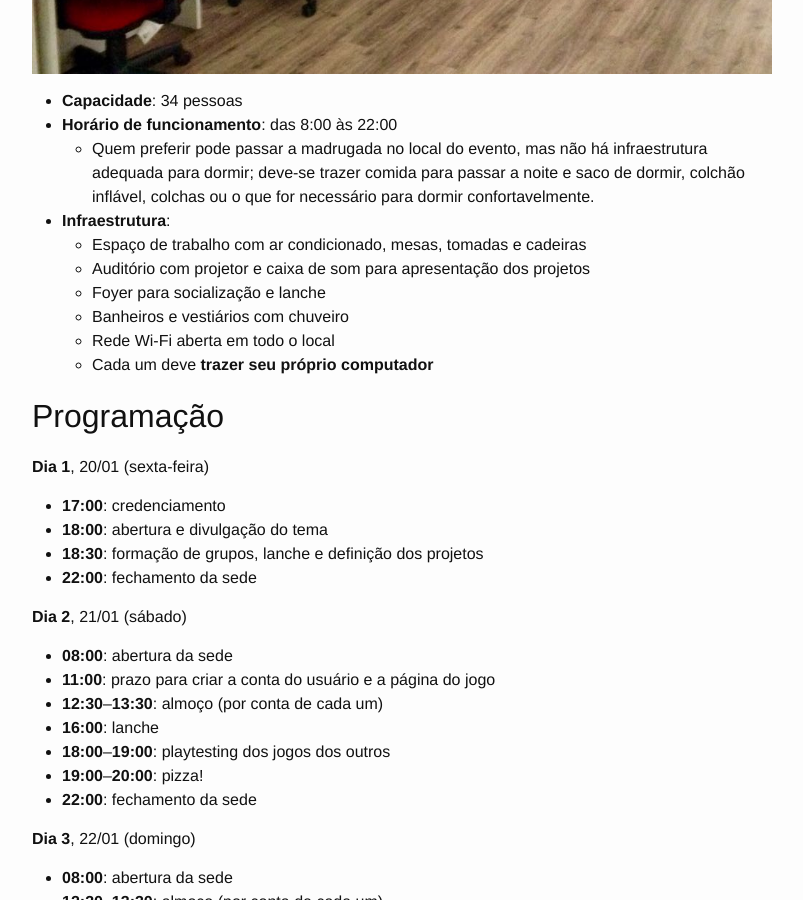
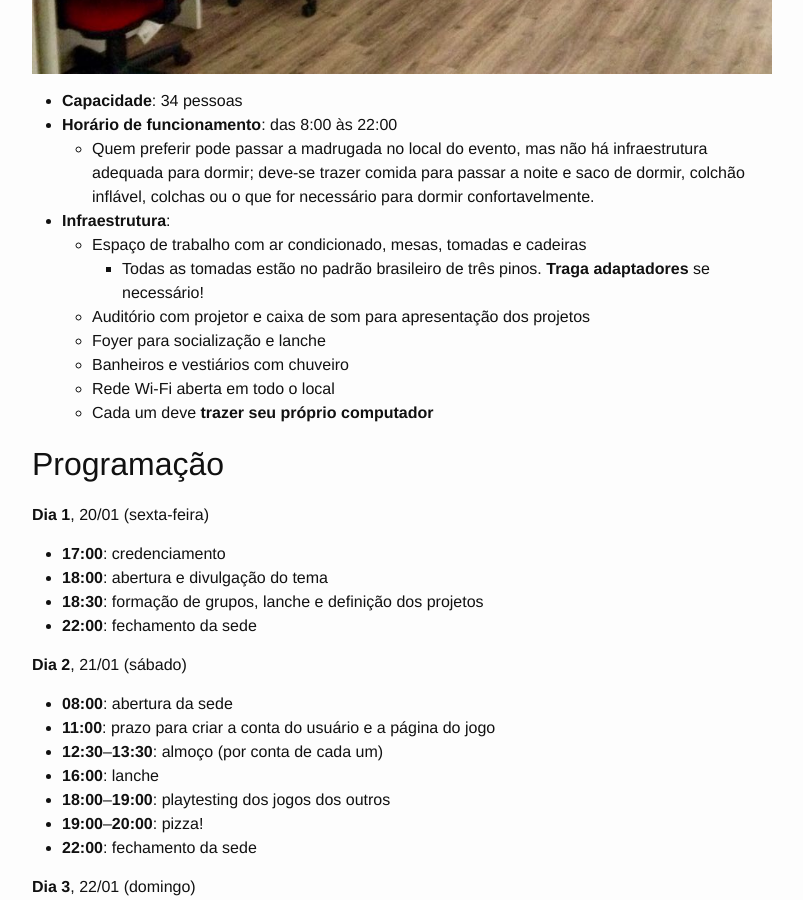
Before and after one commit to indigente/old-indigente.github.io, a Jekyll site: the page built from fubajam17.md, in a window 1280 px wide and 900 px high, scrolled down 1591 px. Shown: the whole window, without its empty margins (238-1041 px from the left). Built offline with Jekyll 4.4.1, drawn with Linux system fonts in a browser that asks for light colours.

Commit message:
Padrão brasileiro.

```diff
--- a/fubajam17.md
+++ b/fubajam17.md
@@ -24,6 +24,7 @@
   - Quem preferir pode passar a madrugada no local do evento, mas não há infraestrutura adequada para dormir; deve-se trazer comida para passar a noite e saco de dormir, colchão inflável, colchas ou o que for necessário para dormir confortavelmente.
 - **Infraestrutura**:
   - Espaço de trabalho com ar condicionado, mesas, tomadas e cadeiras
+    - Todas as tomadas estão no padrão brasileiro de três pinos. **Traga adaptadores** se necessário!
   - Auditório com projetor e caixa de som para apresentação dos projetos
   - Foyer para socialização e lanche
   - Banheiros e vestiários com chuveiro
```
